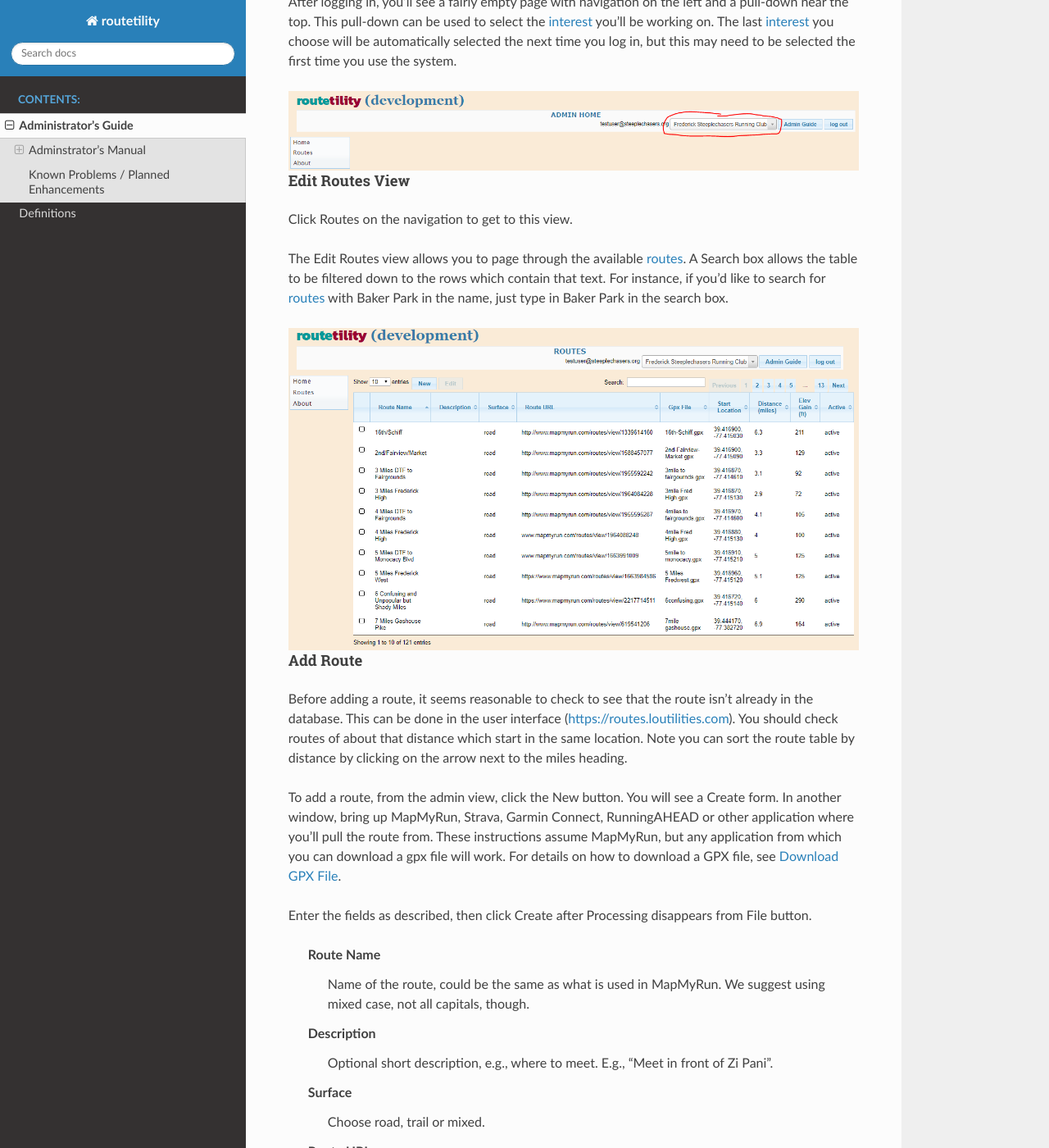
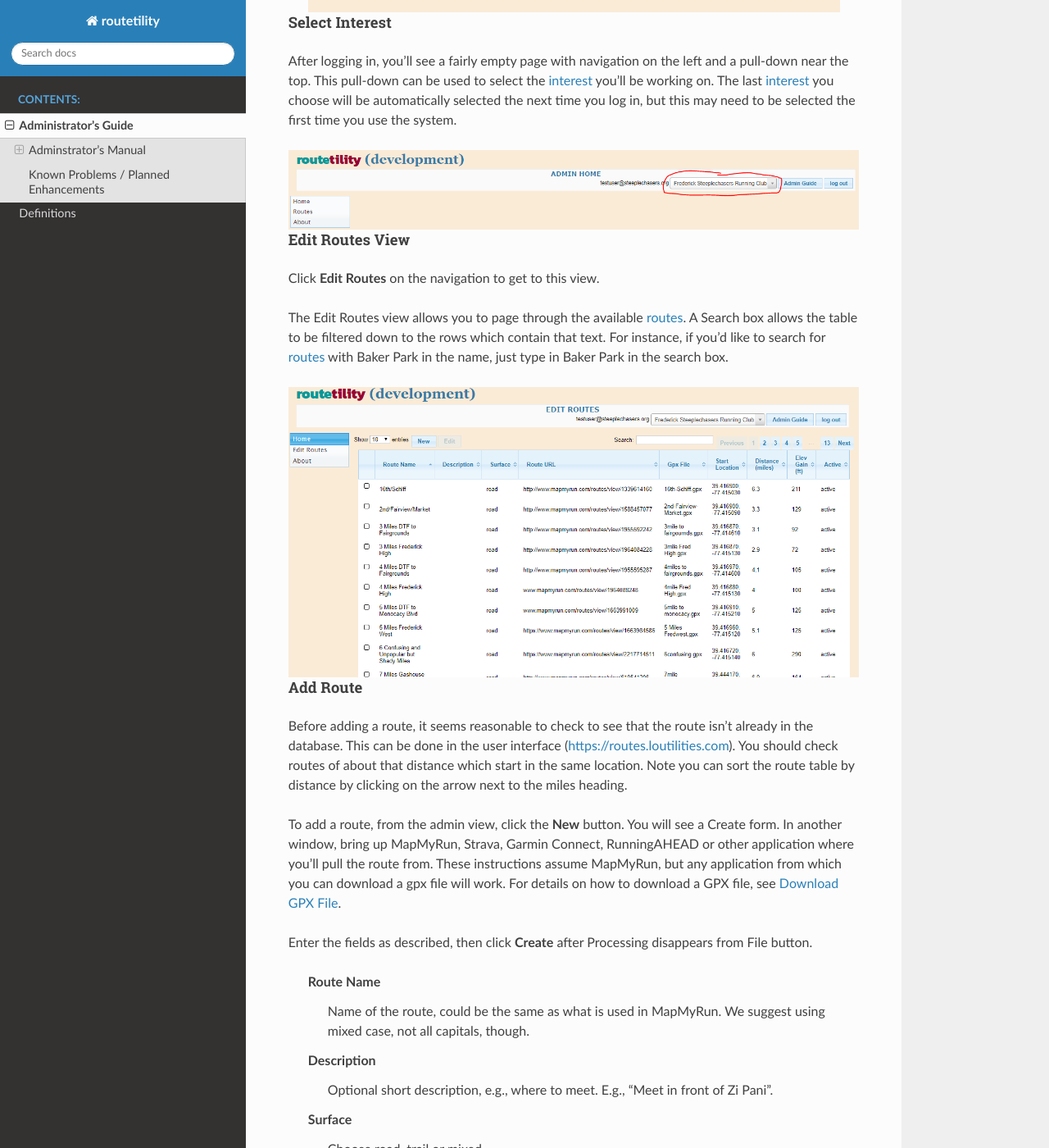
Before and after one commit to louking/runningroutes, a Sphinx documentation site: the page built from runningroutes/docs/source/admin-guide.rst, in a window 1280 px wide and 1400 px high, scrolled down 1192 px. Shown: the whole window at 82% size. Built offline with Sphinx 7.4.7 and the Read the Docs theme 2.0.0, drawn with Linux system fonts in a browser that asks for light colours; some of the changed text lies outside the part shown.

Commit message:
navigation / administrator's guide tweaks

```diff
--- a/runningroutes/docs/source/admin-guide.rst
+++ b/runningroutes/docs/source/admin-guide.rst
@@ -58,7 +60,7 @@ system.
 
 Edit Routes View
 -----------------------------------------
-Click Routes on the navigation to get to this view.
+Click **Edit Routes** on the navigation to get to this view.
 
 The Edit Routes view allows you to page through the available :term:`routes <route>`. A Search box allows the table to be filtered
 down to the rows which contain that text. For instance, if you’d like to search for :term:`routes <route>` with Baker Park in the
@@ -75,12 +77,12 @@ Before adding a route, it seems reasonable to check to see that the route isn’
 done in the user interface (https://routes.loutilities.com). You should check routes of about that distance which start in
 the same location. Note you can sort the route table by distance by clicking on the arrow next to the miles heading.
 
-To add a route, from the admin view, click the New button. You will see a Create form. In another window, bring up
+To add a route, from the admin view, click the **New** button. You will see a Create form. In another window, bring up
 MapMyRun, Strava, Garmin Connect, RunningAHEAD or other application where you’ll pull the route from. These instructions
 assume MapMyRun, but any application from which you can download a gpx file will work. For details on how to download
 a GPX file, see :ref:`download-gpx-file`.
 
-Enter the fields as described, then click Create after Processing disappears from File button.
+Enter the fields as described, then click **Create** after Processing disappears from File button.
 
 
     Route Name
@@ -127,8 +129,8 @@ Enter the fields as described, then click Create after Processing disappears fro
 
 Edit Route
 -----------------------------------------
-To edit a route, select the route you want to edit, then click Edit. When you are done with your edits click Update.
-If changing File click Update after Processing disappears from File button.
+To edit a route, select the route you want to edit, then click **Edit**. When you are done with your edits click **Update**.
+If changing File click **Update** after Processing disappears from File button.
 
 The Edit form has all the same fields as the Create form, and one additional field.
 
@@ -153,7 +155,7 @@ For all of these we suggest when you download the GPX file you name the file the
 
 MapMyRun
 --------------------------------------
-Bring up the route you want to download. Click MORE on top of map. Click DOWNLOAD GPX. Name the file the
+Bring up the route you want to download. Click **MORE** on top of map. Click **DOWNLOAD GPX**. Name the file the
 same name as the route.
 
 .. image:: images/mapmyrun.*
@@ -164,7 +166,7 @@ same name as the route.
 
 Strava
 --------------------------------------
-Bring up the activity you want to download. Click the ellipses link under Laps on the left. Click Export GPX. Name
+Bring up the activity you want to download. Click the **ellipses** link under Laps on the left. Click **Export GPX**. Name
 the file the same name as the route.
 
 .. image:: images/strava.*
@@ -175,8 +177,8 @@ the file the same name as the route.
 
 Garmin Connect
 --------------------------------------
-Bring up the activity you want to download. Click on the Settings gear button on the top right. Click Export to
-GPX. Name the file the same name as the route.
+Bring up the activity you want to download. Click on the Settings **gear** button on the top right. Click **Export to
+GPX**. Name the file the same name as the route.
 
 .. image:: images/garmin-connect.*
    :align: center
@@ -186,8 +188,8 @@ GPX. Name the file the same name as the route.
 
 RunningAHEAD
 --------------------------------------
-Bring up the workout you want to download. Click the hamburger / menu button next to the run type. Click
-Download GPX. Name the file the same name as the route.
+Bring up the workout you want to download. Click the **hamburger / menu** button next to the run type. Click
+**Download GPX**. Name the file the same name as the route.
 
 .. image:: images/runningahead.*
    :align: center
```
Also changed, not shown: other parts of runningroutes/docs/source/admin-guide.rst (+5 -3 lines), runningroutes/docs/source/images/edit-routes.PNG, 2 other files.
